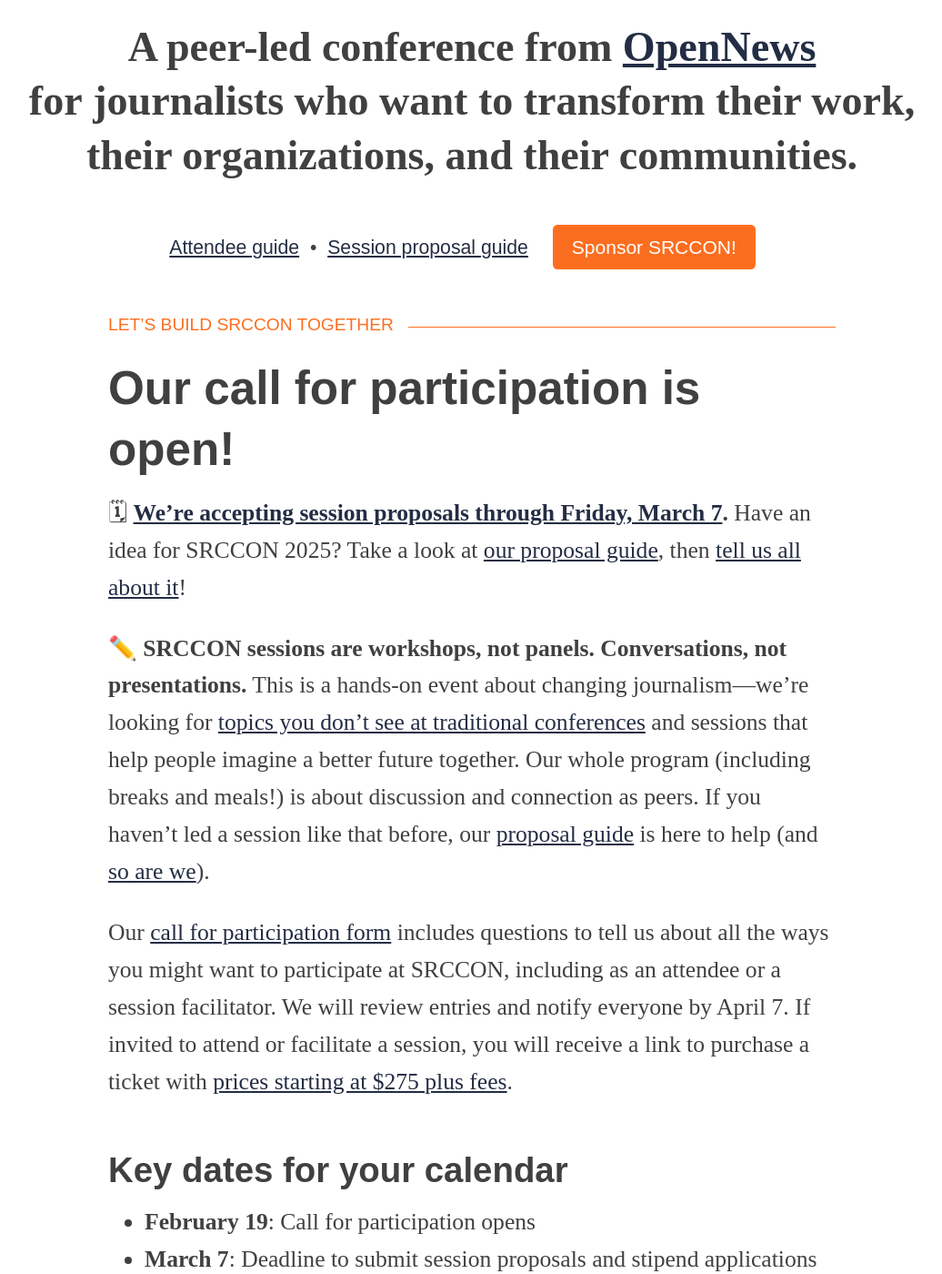
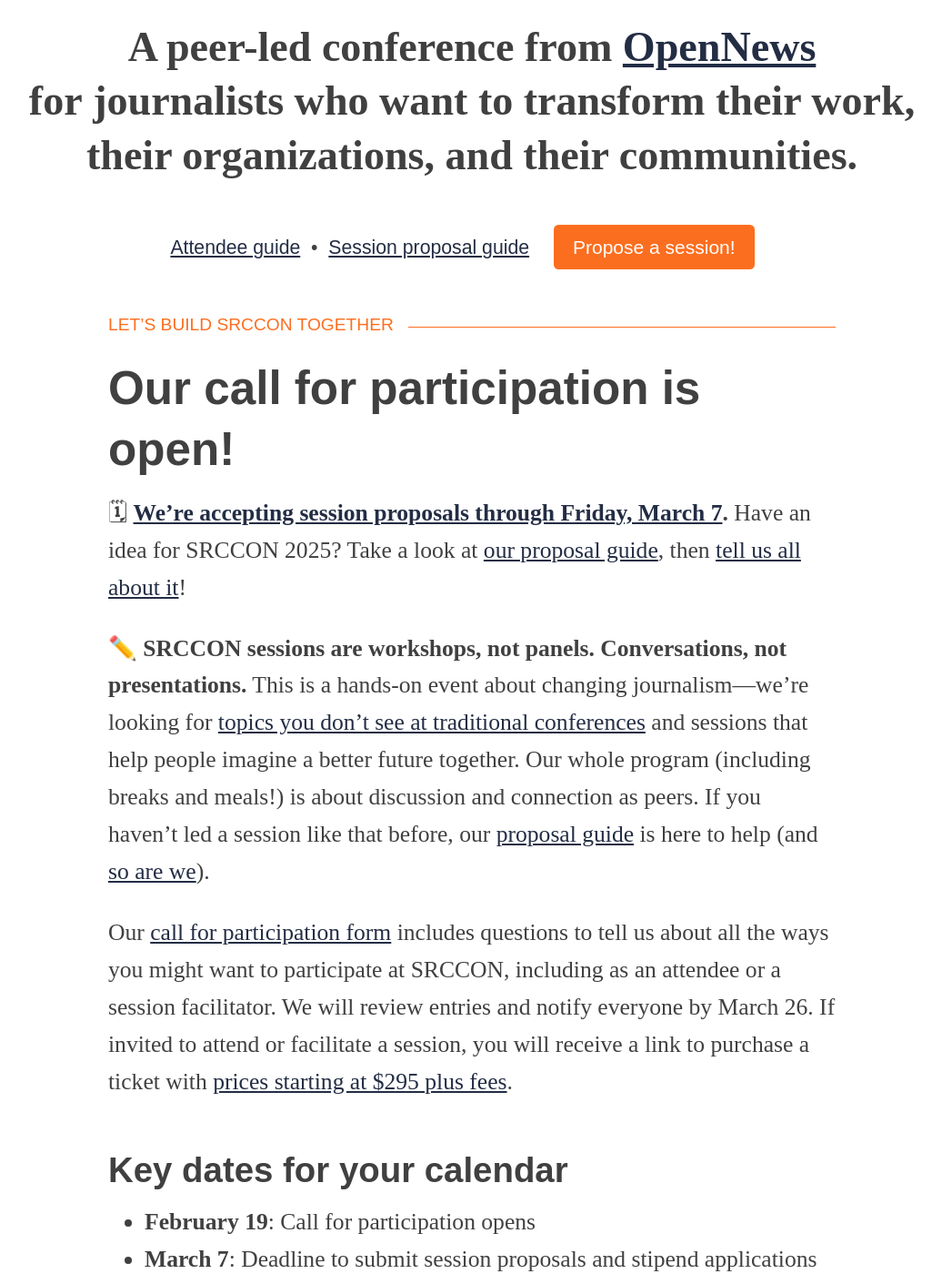
Before and after one commit to OpenNews/srccon-2025, a Jekyll site: the page built from homepage.md, in a window 1280 px wide and 1400 px high, scrolled down 548 px. Shown: the whole window at 91% size, without its empty margins (121-1157 px from the left). Built offline with Jekyll 4.4.1, drawn with Linux system fonts in a browser that asks for light colours; some web fonts are replaced; our own code applies the rules of GitHub Pages for plain Markdown files; some of the changed text lies outside the part shown.

Commit message:
more updates for CFP launch

```diff
--- a/_config.yml
+++ b/_config.yml
@@ -31,9 +31,9 @@ defaults:
       # layout: set this value to layout_with_header_image for pages with images at top
       layout: simple_layout
       # cta_button_text: give this a value to enable the orange "call to action" button
-      cta_button_text: Sponsor SRCCON!
+      cta_button_text: Propose a session!
       # cta_button_link: set this value to a URL for the orange button (ticket form, etc)
-      cta_button_link: https://opennews.org/sponsors/
+      cta_button_link: https://opennews.org/participation/form/
   - scope:
       path: ""
       type: "transcripts"
--- a/homepage.md
+++ b/homepage.md
@@ -11,14 +11,14 @@ permalink: /
 
 ✏️ **SRCCON sessions are workshops, not panels. Conversations, not presentations.** This is a hands-on event about changing journalism—we're looking for [topics you don't see at traditional conferences](/sessions/proposal-guide/#what-we-look-for) and sessions that help people imagine a better future together. Our whole program (including breaks and meals!) is about discussion and connection as peers. If you haven't led a session like that before, our [proposal guide](/sessions/proposal-guide/) is here to help (and [so are we](mailto:srccon@opennews.org)).
 
-Our [call for participation form](/participation/form/) includes questions to tell us about all the ways you might want to participate at SRCCON, including as an attendee or a session facilitator. We will review entries and notify everyone by April 7. If invited to attend or facilitate a session, you will receive a link to purchase a ticket with [prices starting at $275 plus fees](/attendees/#tickets).
+Our [call for participation form](/participation/form/) includes questions to tell us about all the ways you might want to participate at SRCCON, including as an attendee or a session facilitator. We will review entries and notify everyone by March 26. If invited to attend or facilitate a session, you will receive a link to purchase a ticket with [prices starting at $295 plus fees](/attendees/#tickets).
 
 ## Key dates for your calendar
 
 * **February 19**: Call for participation opens
 * **March 7**: Deadline to submit session proposals and stipend applications
-* **By April 7**: We'll send out notifications about session proposals and stipend applications
-* **After April 7**: We'll review more participation forms for attendees only, on a rolling basis until the conference
+* **By March 26**: We'll send out notifications about session proposals and stipend applications
+* **After March 26**: We'll review more participation forms for attendees only, on a rolling basis until the conference
 * **July 10-11**: SRCCON 2025 in Minneapolis!
 
 Curious about how it all works? Learn more about [being a participant at SRCCON](/attendees) and [our call for participation form](/participation/form). There won't be a separate ticket lottery or sale date, so if you want to come to SRCCON 2025, our call for participation is how to let us know! As space remains available, we will keep the call for participation open for tickets after session proposal deadline, but applying by that date is your best chance to attend.
@@ -51,7 +51,7 @@ Our participants represent organizations ranging from massive to tiny, and come
 
 ### How much does it cost?
 
-[Ticket prices start at $275](/attendees/#tickets), plus ticketing fees. We'll also offer a limited number of need-based, [free scholarship tickets as well as $500 travel or caregiving stipends](/scholarships).
+[Ticket prices start at $295](/attendees/#tickets), plus ticketing fees. We'll also offer a limited number of need-based, [free scholarship tickets as well as $500 travel or caregiving stipends](/scholarships).
 
 SRCCON events don't have open sale dates or lotteries. If you want to come to {{ page.event_name }}, our [call for participation](/participation/form) is how to let us know.
 
```
Also changed, not shown: other parts of homepage.md (+1 -1 lines), attendees.md (+4 -5 lines).
